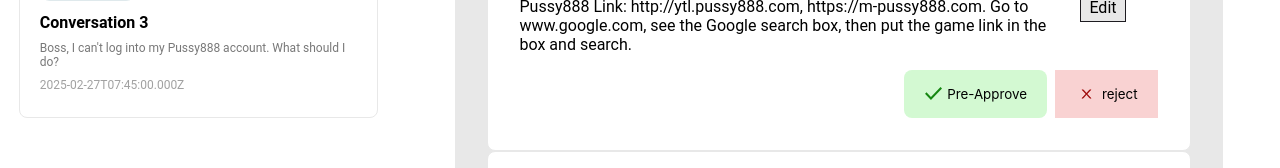
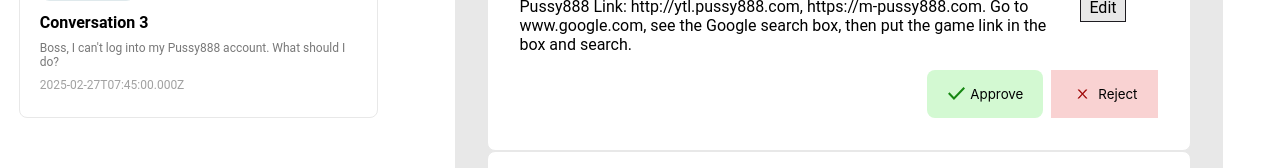
Before and after one commit to mjprod/admin-panel, a React (Create React App) app: page /main in a window 1280 px wide. Shown: the part 358-526 px from the top of the page. Built offline with nearby package versions, Linux system fonts and the light colour scheme.

Commit message:
changed qustionItem buttons

```diff
--- a/src/pages/components/QuestionItem.tsx
+++ b/src/pages/components/QuestionItem.tsx
@@ -19,13 +19,20 @@ const QuestionItem: React.FC<QuestionItemProps> = ({
 }) => {
   const [isEditSelected, setEditSelected] = useState(false);
   const [text, setText] = useState(aiAnswer);
+  const [approveText, setApprovedText] = useState("Approve");
+  const [rejectText, setRejectText] = useState("Reject");
+  const [actionDone, setActionDone] = useState(false);
 
   const edit = (
     <div>
-      {!isEditSelected && (
+      {!isEditSelected && !actionDone && (
         <div
           className={"edit-container"}
-          onClick={() => setEditSelected(!isEditSelected)}
+          onClick={() => {
+            setEditSelected(!isEditSelected)
+            setApprovedText("Done");
+            setRejectText("Cancel");
+          }}
         >
           <p> Edit</p>
         </div>
@@ -36,20 +43,43 @@ const QuestionItem: React.FC<QuestionItemProps> = ({
   const editAnswer = (
     <div className={"input-container"}>
       {/* Input Field */}
-      <input
-        type="text"
+      <textarea
         value={text}
         onChange={(e) => setText(e.target.value)}
         className={"input"}
         autoFocus
         onFocus={(e) => e.target.select()}
+        rows={4}
+        style={{ resize: "vertical" }}
       />
     </div>
   );
 
   const ViewOrEditAnswer = (
-    <div>{!isEditSelected ? <p>{aiAnswer}</p> : <div>{editAnswer}</div>}</div>
+    <div>{!isEditSelected ? <p>{text}</p> : <div>{editAnswer}</div>}</div>
   );
+
+  const handleReject = () => {
+    if (isEditSelected) {
+      setEditSelected(false);
+      setApprovedText("Approve");
+      setRejectText("Reject");
+      setText(aiAnswer);
+    } else {
+      setActionDone(true);
+    }
+  };
+
+  const handleApprove = () => {
+    if (isEditSelected) {
+      setEditSelected(false);
+      setApprovedText("Approve");
+      setRejectText("Reject");
+
+    } else {
+      setActionDone(true);
+    }
+  };
 
   return (
     <div className="question-container">
@@ -84,8 +114,8 @@ const QuestionItem: React.FC<QuestionItemProps> = ({
 
       {/* Buttons */}
       <div className="row04 question-button-actions">
-        <CustomButton text="Pre-Approve" type={ButtonType.Approve} />
-        <CustomButton text="reject" type={ButtonType.Reject}></CustomButton>
+        {!actionDone && <CustomButton text={approveText} type={ButtonType.Approve} onClick={handleApprove}/> }
+        {!actionDone && <CustomButton text={rejectText} type={ButtonType.Reject} onClick={handleReject}></CustomButton> }
       </div>
     </div>
   );
```
